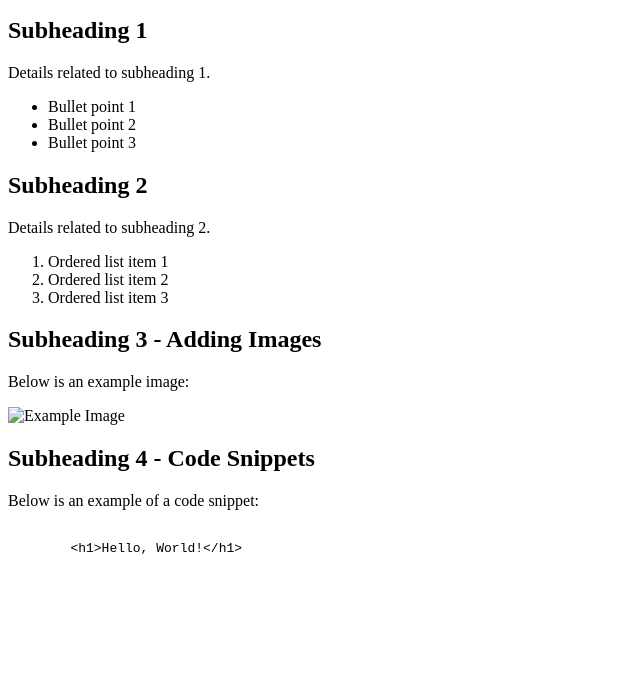
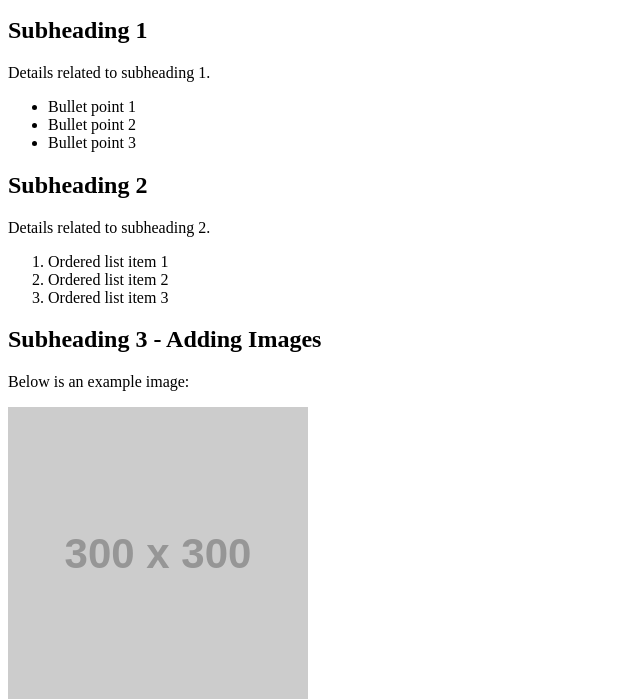
Before and after one commit to himanigoel0/papermill-blog, a plain HTML site: page index.html in a window 1280 px wide. Shown: the part 101-800 px from the top of the page, without its empty margins (0-640 px from the left). Drawn offline with Linux system fonts and the light colour scheme; placeholder pictures from the web are drawn by us.

Commit message:
Update index.html

```diff
--- a/index.html
+++ b/index.html
@@ -26,12 +26,14 @@
     </ol>
     <h2>Subheading 3 - Adding Images</h2>
     <p>Below is an example image:</p>
-    <img src="example.jpg" alt="Example Image" width="300">
+    <img src="https://via.placeholder.com/300" alt="Example Image" width="300">
 
     <h2>Subheading 4 - Code Snippets</h2>
     <p>Below is an example of a code snippet:</p>
-    <pre><code>
-        &lt;h1&gt;Hello, World!&lt;/h1&gt;
-    </code></pre>
+    <pre>
+        <code>
+            &lt;h1&gt;Hello, World!&lt;/h1&gt;
+        </code>
+    </pre>
 </body>
 </html>
```
